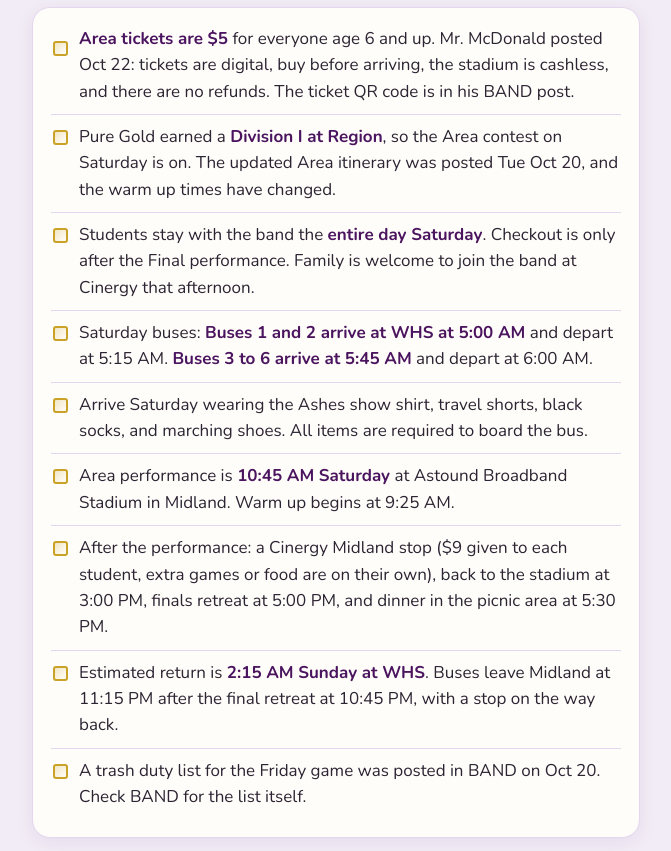
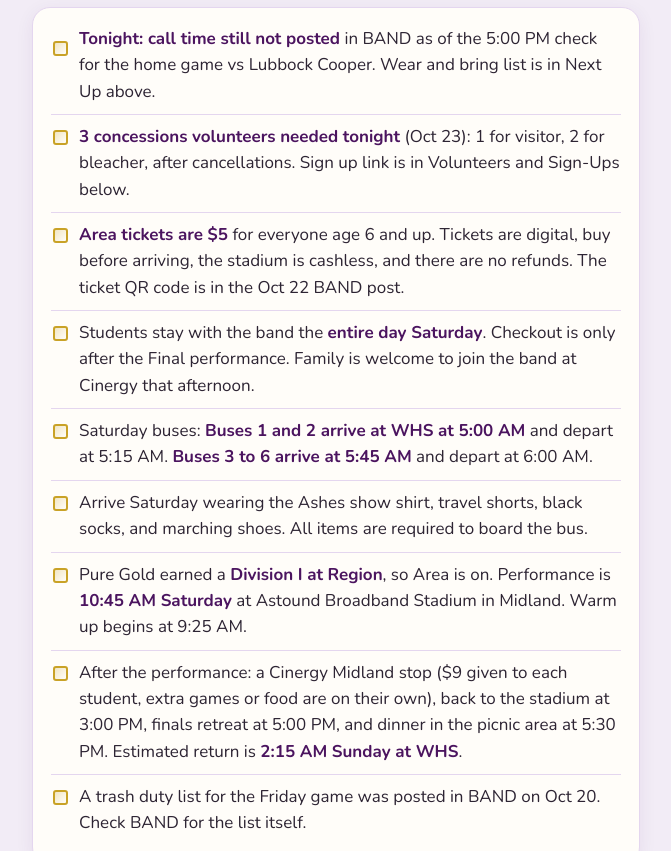
Before and after one commit to bparish0619-cyber/wylie-colorguard-digest, a plain HTML site: page index.html in a window 1280 px wide. Shown: the part 607-1458 px from the top of the page, without its empty margins (304-975 px from the left). Drawn offline with nearby package versions, Linux system fonts and the light colour scheme.

Commit message:
Refresh colorguard digest

```diff
--- a/index.html
+++ b/index.html
@@ -144,7 +144,7 @@
 <header>
   <h1><span class="sp tw">&#10022;</span> Wylie Colorguard Digest <span class="sp tw2">&#10022;</span></h1>
   <p>Wylie HS Pure Gold</p>
-  <p id="updated">Updated Thu, Oct 22, 2026 &middot; 9:45 PM CT</p>
+  <p id="updated">Updated Fri, Oct 23, 2026 &middot; 5:00 PM CT</p>
 </header>
 
 <div class="wrap">
@@ -171,14 +171,14 @@
   <h2><span class="sp">&#10022;</span> Need to Know Now</h2>
   <div class="card">
     <ul class="checks">
-      <li><b class="hl">Area tickets are $5</b> for everyone age 6 and up. Mr. McDonald posted Oct 22: tickets are digital, buy before arriving, the stadium is cashless, and there are no refunds. The ticket QR code is in his BAND post.</li>
-      <li>Pure Gold earned a <b class="hl">Division I at Region</b>, so the Area contest on Saturday is on. The updated Area itinerary was posted Tue Oct 20, and the warm up times have changed.</li>
+      <li><b class="hl">Tonight: call time still not posted</b> in BAND as of the 5:00 PM check for the home game vs Lubbock Cooper. Wear and bring list is in Next Up above.</li>
+      <li><b class="hl">3 concessions volunteers needed tonight</b> (Oct 23): 1 for visitor, 2 for bleacher, after cancellations. Sign up link is in Volunteers and Sign-Ups below.</li>
+      <li><b class="hl">Area tickets are $5</b> for everyone age 6 and up. Tickets are digital, buy before arriving, the stadium is cashless, and there are no refunds. The ticket QR code is in the Oct 22 BAND post.</li>
       <li>Students stay with the band the <b class="hl">entire day Saturday</b>. Checkout is only after the Final performance. Family is welcome to join the band at Cinergy that afternoon.</li>
       <li>Saturday buses: <b class="hl">Buses 1 and 2 arrive at WHS at 5:00 AM</b> and depart at 5:15 AM. <b class="hl">Buses 3 to 6 arrive at 5:45 AM</b> and depart at 6:00 AM.</li>
       <li>Arrive Saturday wearing the Ashes show shirt, travel shorts, black socks, and marching shoes. All items are required to board the bus.</li>
-      <li>Area performance is <b class="hl">10:45 AM Saturday</b> at Astound Broadband Stadium in Midland. Warm up begins at 9:25 AM.</li>
-      <li>After the performance: a Cinergy Midland stop ($9 given to each student, extra games or food are on their own), back to the stadium at 3:00 PM, finals retreat at 5:00 PM, and dinner in the picnic area at 5:30 PM.</li>
-      <li>Estimated return is <b class="hl">2:15 AM Sunday at WHS</b>. Buses leave Midland at 11:15 PM after the final retreat at 10:45 PM, with a stop on the way back.</li>
+      <li>Pure Gold earned a <b class="hl">Division I at Region</b>, so Area is on. Performance is <b class="hl">10:45 AM Saturday</b> at Astound Broadband Stadium in Midland. Warm up begins at 9:25 AM.</li>
+      <li>After the performance: a Cinergy Midland stop ($9 given to each student, extra games or food are on their own), back to the stadium at 3:00 PM, finals retreat at 5:00 PM, and dinner in the picnic area at 5:30 PM. Estimated return is <b class="hl">2:15 AM Sunday at WHS</b>.</li>
       <li>A trash duty list for the Friday game was posted in BAND on Oct 20. Check BAND for the list itself.</li>
     </ul>
   </div>
@@ -215,6 +215,7 @@
   <h2><span class="sp">&#10022;</span> Volunteers &amp; Sign-Ups</h2>
   <div class="card">
     <ul class="soon">
+      <li><span class="d">Fri Oct 23</span><span>Concessions for tonight: 3 volunteers needed, 1 for visitor and 2 for bleacher, after cancellations for the varsity game.<span class="links"><a href="https://www.signupgenius.com/go/30E0C4EA9AD2EA4FD0-50524046-varsity">Sign up</a></span></span></li>
       <li><span class="d">Thu Oct 29</span><span>Bake sale fundraiser, East Junior High cafeteria, 5:30 to 7:30 PM. Donate homemade baked goods or help run it.<span class="links"><a href="https://www.signupgenius.com/go/30E0C4EA9AD2EA4FD0-66489034-wylie">Sign up</a></span></span></li>
       <li><span class="d">BOA rooms</span><span>Reserve rooms for the San Antonio trip (Nov 7-8).<span class="links"><a href="https://www.signupgenius.com/go/70A0D4DA5AA2CA0FE3-65515527-girls#/">Room sign-up</a></span></span></li>
       <li><span class="d">Chaperones</span><span>No chaperone asks posted right now. New asks will show up here.</span></li>
```
